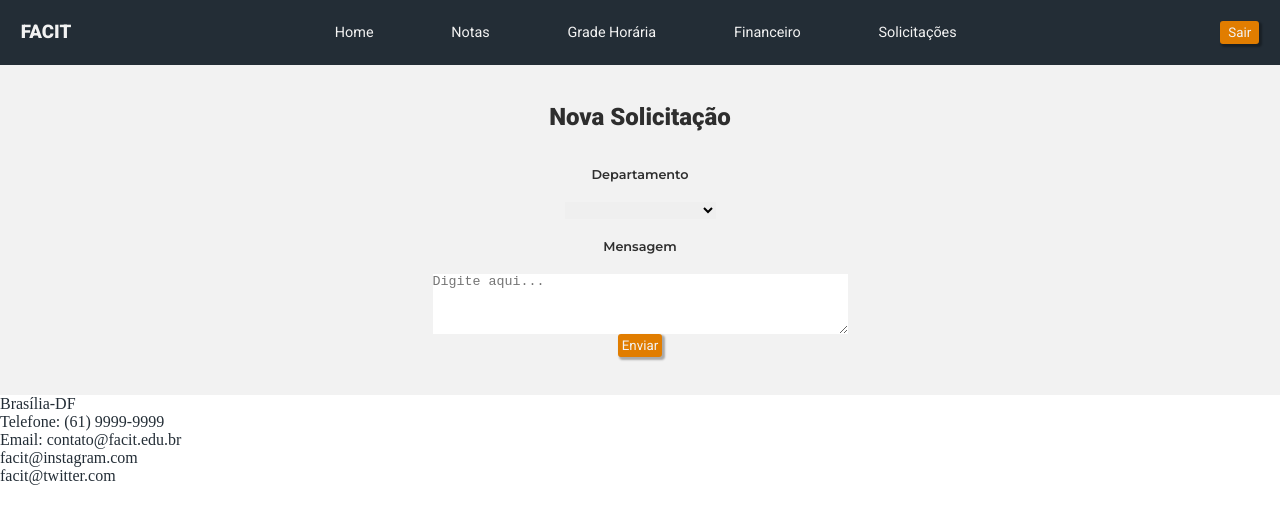
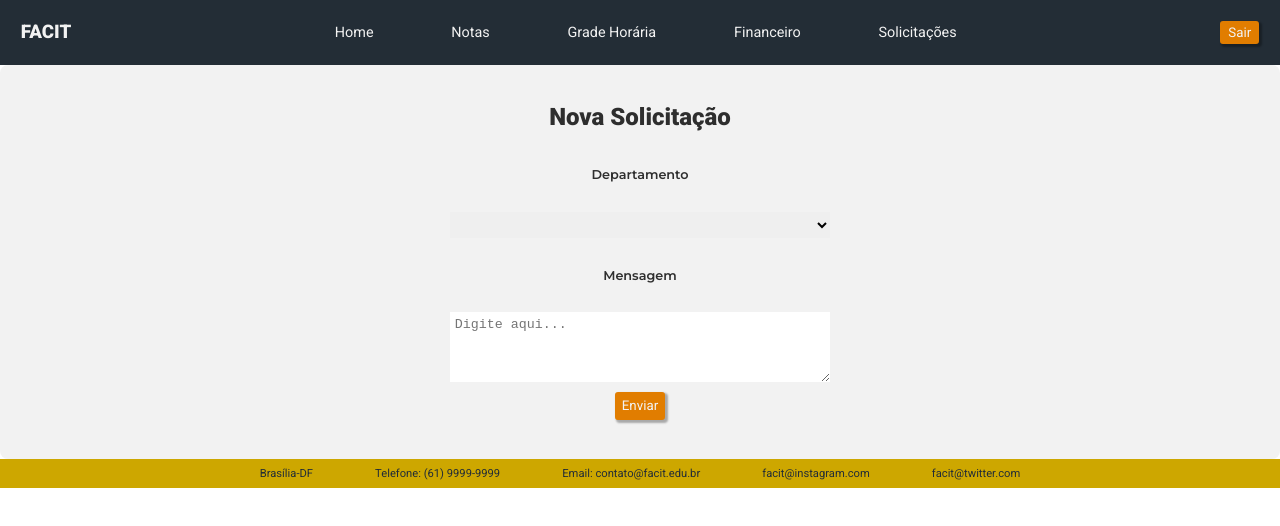
Before and after one commit to Sasaestudo/projetoADS, a React (Vite) app in the folder projetoFront/: page /solicitar in a window 1280 px wide. Shown: the top 526 px of the page. Built offline with nearby package versions, Linux system fonts and the light colour scheme.

Commit message:
corrige css modal/solicitar e css primário footer

```diff
--- a/projetoFront/src/components/footer.css
+++ b/projetoFront/src/components/footer.css
@@ -0,0 +1,49 @@
+.listaFooter{
+    display: flex;
+    flex-direction: row;
+    justify-content: space-between;
+    align-items: center;
+    padding: 0.5em;
+    background-color: #cda700;
+    color:#232D36;
+}
+
+
+  .listaFooter a:hover:not(.active) {
+    text-decoration: underline;
+  }
+
+  .listaFooter li {
+    color: #232D36;
+    font-family: 'Roboto', sans-serif;
+    font-weight: 400;
+    font-size: 0.7rem;
+  }
+
+  .listaFooter li a.active  {
+    color: #cda700;
+    font-weight: bolder;
+  }
+
+  .listaFooter ul{
+    display: flex;
+    flex-direction: row;
+    justify-content: space-evenly;
+    width: -webkit-fill-available;
+    margin: 0 15%;
+  }
+
+  .listaFooter h3{
+    color: #f2f2f2;
+    font-family: 'Roboto', sans-serif;
+  }
+
+  .listaFooter button a{
+    background-color: #e17d00;
+   border-radius: 3px;
+   border: 2px solid #e17d00;
+   font-family: 'Roboto', sans-serif;
+   font-weight: 400;
+   padding: 2px;
+   color: #f2f2f2;
+  }
--- a/projetoFront/src/components/footer.jsx
+++ b/projetoFront/src/components/footer.jsx
@@ -1,13 +1,17 @@
+import './footer.css'
+
 export default function Navbar() {
   return (
     <>
-                <ul className='listaFooter'>
+      <div className='listaFooter'>
+        <ul>
           <li>Brasília-DF</li>
           <li>Telefone: (61) 9999-9999</li>
           <li>Email: contato@facit.edu.br</li>
           <li>facit@instagram.com</li>
           <li>facit@twitter.com</li>
         </ul>
+       </div>
     </>
   )
 }
--- a/projetoFront/src/components/layout.css
+++ b/projetoFront/src/components/layout.css
@@ -1,6 +1,7 @@
 header {
   background-color: #232D36;
   padding: 1%;
+  flex: 1;
   }
 
   main {
@@ -10,14 +11,3 @@ header {
   footer {
     flex: 1;
   }
-  footer li{
-    display: flex;
-    flex-direction: row;
-  }
-
-
-  h1 {
-    color: #9DA2A8;
-    font-size: 2rem;
-    text-align: center;
-  }
--- a/projetoFront/src/components/navbar.css
+++ b/projetoFront/src/components/navbar.css
@@ -6,11 +6,10 @@
     padding: 0.5em;
 }
 
-/*
-nav, a:hover:not(.active) {
-  background-color: #111;
-}*/
 
+  .listaMenu a:hover:not(.active) {
+    text-decoration: underline;
+  }
 
   .listaMenu li a{
     color: #f2f2f2;
@@ -21,7 +20,7 @@ nav, a:hover:not(.active) {
 
   .listaMenu li a.active  {
     color: #cda700;
-    font-weight: bold;
+    font-weight: bolder;
   }
 
   .listaMenu ul{
--- a/projetoFront/src/components/navbar.jsx
+++ b/projetoFront/src/components/navbar.jsx
@@ -2,7 +2,6 @@ import { NavLink, Link } from 'react-router-dom';
 import { useContext } from 'react';
 import UserContext from '../contexts/UserContext'
 import './navbar.css';
-
 
 
 export default function Navbar() {
--- a/projetoFront/src/pages/css/App.css
+++ b/projetoFront/src/pages/css/App.css
@@ -52,11 +52,3 @@ button{
    background-color: #c06f0b;
    color:#f2f2f2;
  }
-
- form{
-  display: flex;
-  flex-direction: column;
-  width: 180px;
-  margin: 0px;
-  align-items: center;
-}
--- a/projetoFront/src/pages/css/solicitacoes.css
+++ b/projetoFront/src/pages/css/solicitacoes.css
@@ -19,4 +19,14 @@
 }
 .modalClose{
     cursor: pointer;
+    margin: 5px;
 }
+
+.modal{
+    display: flex;
+    flex-direction: row-reverse;
+    justify-content: flex-end;
+    align-items: flex-start;
+    background-color: #f2f2f2;
+    border-radius: 8px;
+}
--- a/projetoFront/src/pages/css/solicitar.css
+++ b/projetoFront/src/pages/css/solicitar.css
@@ -0,0 +1,37 @@
+.ContainerSectionSolicitar{
+    display: flex;
+    flex-direction: column;
+    justify-content: center;
+    align-items: center;
+    background-color: #f2f2f2;
+    text-align: center;
+    padding: 3%;
+    border-radius: 8px;
+}
+
+
+.formSolicitar{
+    display: flex;
+    flex-direction: column;
+    width: 480px;
+    margin: 0px;
+    align-items: center;
+  }
+
+  .formSolicitar select, textarea{
+    width:380px;
+    padding: 1%;
+    margin: 2%;
+  }
+
+  .formSolicitar button {
+    background-color: #e17d00;
+    border-radius: 3px;
+    border: 2px solid #e17d00;
+    font-family: 'Roboto', sans-serif;
+    font-weight: 400;
+    padding: 1%;
+    color: #f2f2f2/*#253C59*/;
+    box-shadow: 2px 2px 2px 1px rgba(0, 0, 0, 0.3);
+    cursor: pointer;
+  }
--- a/projetoFront/src/pages/solicitacoes.jsx
+++ b/projetoFront/src/pages/solicitacoes.jsx
@@ -60,7 +60,7 @@ export default function solicitacoes() {
               setModalOpen(true);
             }}
           >
-            incluir
+            Incluir
           </button>
         </div>
       </div>
--- a/projetoFront/src/pages/solicitar.jsx
+++ b/projetoFront/src/pages/solicitar.jsx
@@ -19,9 +19,9 @@ export default function Novo() {
   const { meusPedidos } = useContext(PedidosContext);
   return (
     <>
-      <section className='ContainerSection'>
+      <section className='ContainerSectionSolicitar'>
       <h1>Nova Solicitação</h1>
-      <form onSubmit={handleSubmit(onSubmit)}>
+      <form onSubmit={handleSubmit(onSubmit)} className='formSolicitar'>
         <label for="opcoes">Departamento</label>
         <select
           defaultValue={''}
```
Also changed, not shown: projetoFront/src/pages/css/login.css (line endings or trailing spaces). Lines whose indentation alone changed are shown as unchanged.
